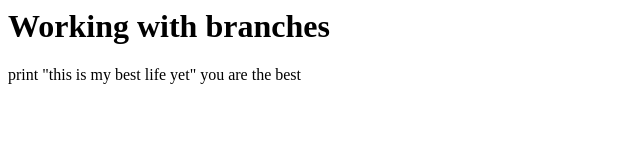
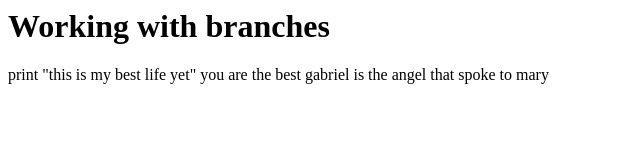
Before and after one commit to FoodNerve/testpro, a plain HTML site: page index.html in a window 1280 px wide. Shown: the whole page, without its empty margins (0-640 px from the left). Drawn offline with Linux system fonts and the light colour scheme.

Commit message:
this gave us a lot of problems. adult education wahala

```diff
--- a/index.html
+++ b/index.html
@@ -6,3 +6,4 @@
 print "this is my best life yet"
 
 you are the best
+gabriel is the angel that spoke to mary
```
